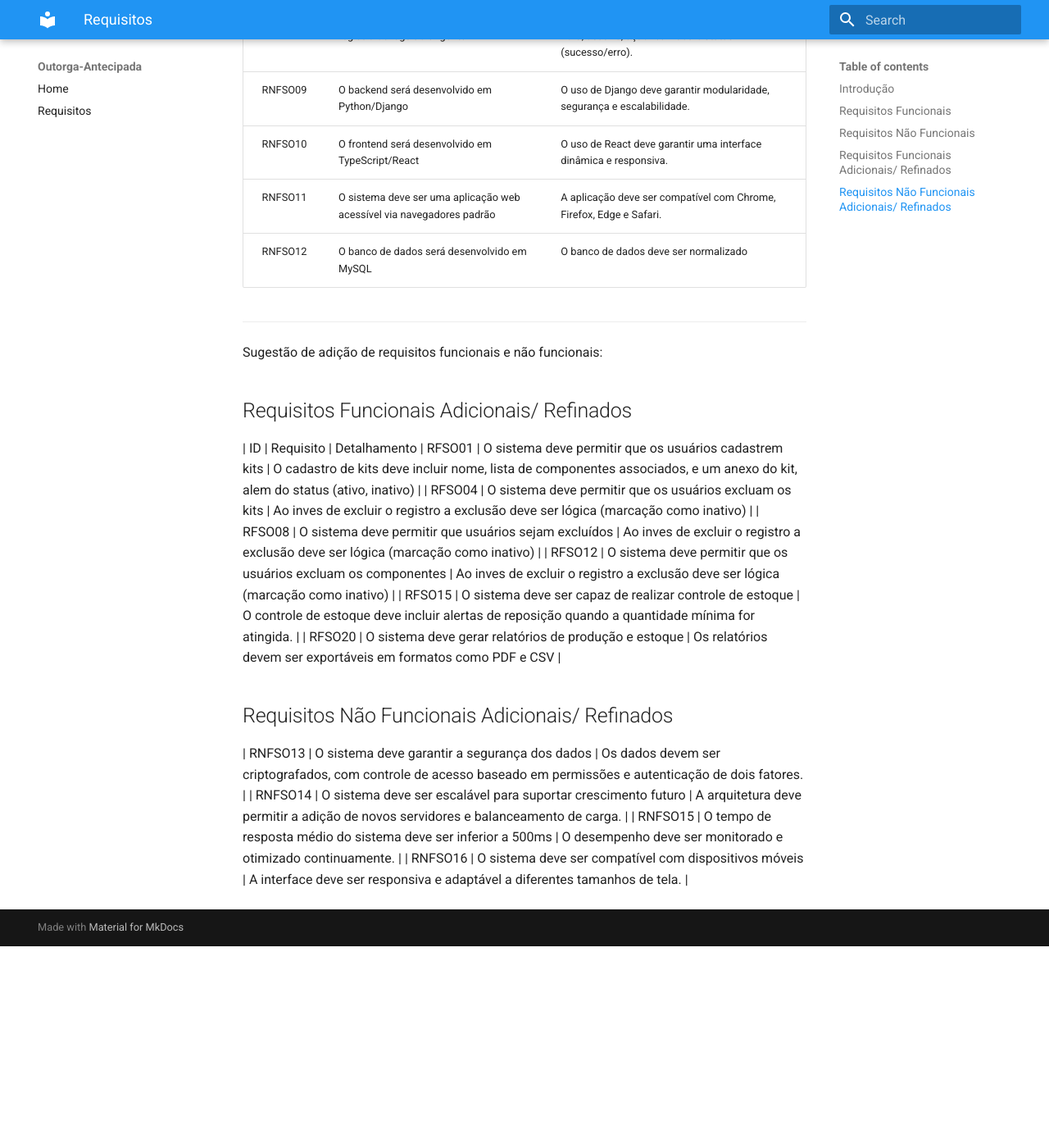
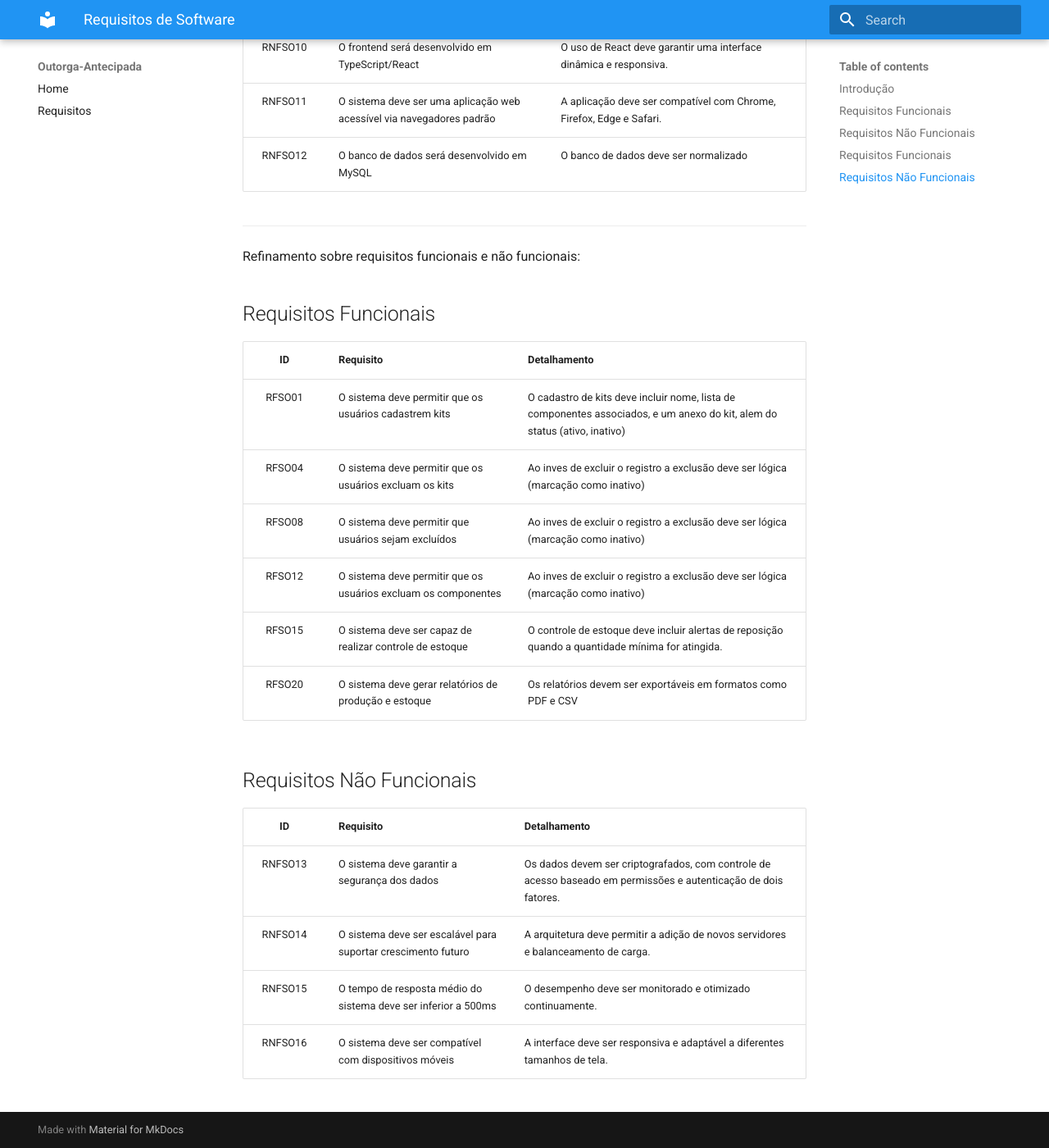
Before and after one commit to fga-eps-mds/2024.2-Outorga-Antecipada, an MkDocs documentation site: the page built from docs/requisitos.md, in a window 1280 px wide and 1400 px high, scrolled down 2887 px. Shown: the whole window at 82% size. Built offline with MkDocs 1.6.1 and Material for MkDocs 9.7.7, drawn with Linux system fonts in a browser that asks for light colours; before the commit the page ends 4041 px from its top, so only the background shows below that; some of the changed text lies outside the part shown.

Commit message:
docs: ajusta estilização de tabela

```diff
--- a/docs/requisitos.md
+++ b/docs/requisitos.md
@@ -62,11 +58,12 @@ Tendo em vista a execução previa do projeto, foi possível realizar um refinam
 
 ---
 
-Sugestão de adição de requisitos funcionais e não funcionais:
+Refinamento sobre requisitos funcionais e não funcionais:
 
-## Requisitos Funcionais Adicionais/ Refinados
+## Requisitos Funcionais
 
-|   ID   | Requisito                                                                                       | Detalhamento
+|   ID   | Requisito                                                                                       | Detalhamento                                                                                                              |
+| :-----: | :--------------------------------------------------------------------------------------------- | :------------------------------------------------------------------------------------------------------------------------ |
 | RFSO01 | O sistema deve permitir que os usuários cadastrem kits                                          | O cadastro de kits deve incluir nome, lista de componentes associados, e um anexo do kit, alem do status (ativo, inativo) |
 | RFSO04 | O sistema deve permitir que os usuários excluam os kits                                         | Ao inves de excluir o registro a exclusão deve ser lógica (marcação como inativo)                                         |
 | RFSO08 | O sistema deve permitir que usuários sejam excluídos                                            | Ao inves de excluir o registro a exclusão deve ser lógica (marcação como inativo)                                         |
@@ -74,8 +71,10 @@ Sugestão de adição de requisitos funcionais e não funcionais:
 | RFSO15 | O sistema deve ser capaz de realizar controle de estoque                                        | O controle de estoque deve incluir alertas de reposição quando a quantidade mínima for atingida.                          |
 | RFSO20 | O sistema deve gerar relatórios de produção e estoque                                           | Os relatórios devem ser exportáveis em formatos como PDF e CSV                                                            |
 
-## Requisitos Não Funcionais Adicionais/ Refinados
+## Requisitos Não Funcionais
 
+|   ID   | Requisito                                                                                       | Detalhamento                                                                                                       |
+| :-----: | :--------------------------------------------------------------------------------------------- | :----------------------------------------------------------------------------------------------------------------- |
 | RNFSO13 | O sistema deve garantir a segurança dos dados                                                  | Os dados devem ser criptografados, com controle de acesso baseado em permissões e autenticação de dois fatores.    |
 | RNFSO14 | O sistema deve ser escalável para suportar crescimento futuro                                  | A arquitetura deve permitir a adição de novos servidores e balanceamento de carga.                                 |
 | RNFSO15 | O tempo de resposta médio do sistema deve ser inferior a 500ms                                 | O desempenho deve ser monitorado e otimizado continuamente.                                                        |
```
Also changed, not shown: other parts of docs/requisitos.md (+0 -4 lines).
